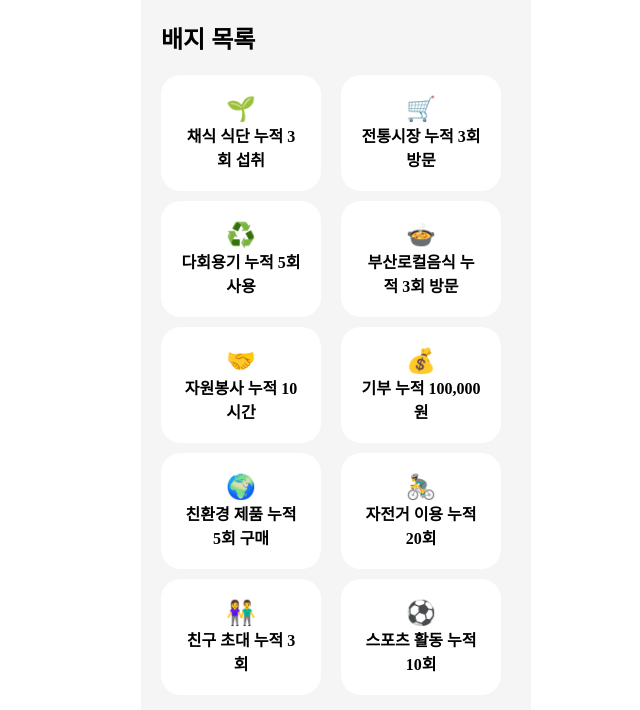
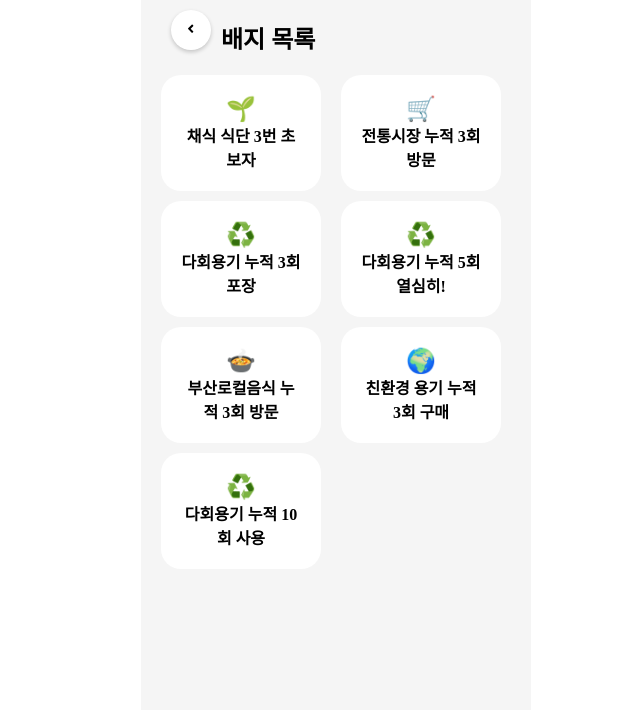
Before and after one commit to team-even/evenFront, a React (Create React App) app: page /badge in a window 1280 px wide. Shown: the top 710 px of the page, without its empty margins (304-944 px from the left). Built offline with nearby package versions, Linux system fonts and the light colour scheme.

Commit message:
fix: 자잘한 흐름 수정

```diff
--- a/src/components/MarketItem.js
+++ b/src/components/MarketItem.js
@@ -1,5 +1,6 @@
 import React from "react";
 import styled from "styled-components";
+import { useNavigate } from "react-router-dom";
 
 const Section = styled.div`
   border: 1px solid #ddd;
@@ -12,6 +13,7 @@ const Section = styled.div`
   width: 100%;
   height: 128px;
   background-color: #ffffff;
+  cursor: pointer;
 `;
 
 const Description = styled.div`
@@ -25,7 +27,7 @@ const MarketName = styled.h4`
 `;
 
 const Tag = styled.span`
-  background-color: #E9ADC8;
+  background-color: #e9adc8;
   border-radius: 20px;
   padding: 5px 10px;
   margin-left: 5px;
@@ -36,22 +38,25 @@ const MiddleDiv = styled.div`
   display: flex;
   align-items: center;
   gap: 10px;
-`
+`;
 
-const Distance = styled.h4`
-
-`
+const Distance = styled.h4``;
 
 const MarketImg = styled.div`
   width: 80px;
   height: 80px;
-  background-color: #eee; /* Placeholder for the image */
+  background-color: #eee;
   border-radius: 5px;
 `;
 
-function MarketItem() {
+function MarketItem({ id }) {
+  const navigate = useNavigate();
+  const handleClick = () => {
+    navigate(`/detail/${id || 1}`); // id가 없으면 1로 설정
+  };
+
   return (
-    <Section>
+    <Section onClick={handleClick}>
       <Description>
         <MarketName>다회용기</MarketName>
         <MiddleDiv>
--- a/src/pages/Badge.jsx
+++ b/src/pages/Badge.jsx
@@ -1,24 +1,24 @@
 import React from "react";
 import styled from "styled-components";
 import BadgeItem from "../components/BadgeItem";
+import BackBtn from "../components/BackBtn";
 
 const dummyBadges = [
-  { name: "채식 식단 누적 3회 섭취", icon: "🌱" },
+  { name: "채식 식단 3번 초보자", icon: "🌱" },
   { name: "전통시장 누적 3회 방문", icon: "🛒" },
-  { name: "다회용기 누적 5회 사용", icon: "♻️" },
+  { name: "다회용기 누적 3회 포장", icon: "♻️" },
+  { name: "다회용기 누적 5회 열심히!", icon: "♻️" },
   { name: "부산로컬음식 누적 3회 방문", icon: "🍲" },
-  { name: "자원봉사 누적 10시간", icon: "🤝" },
-  { name: "기부 누적 100,000원", icon: "💰" },
-  { name: "친환경 제품 누적 5회 구매", icon: "🌍" },
-  { name: "자전거 이용 누적 20회", icon: "🚴‍♂️" },
-  { name: "친구 초대 누적 3회", icon: "👫" },
-  { name: "스포츠 활동 누적 10회", icon: "⚽️" },
-];
-
+  { name: "친환경 용기 누적 3회 구매", icon: "🌍" },
+  { name: "다회용기 누적 10회 사용", icon: "♻️" }
+]
 function Badge() {
   return (
     <Container>
-      <h2>배지 목록</h2>
+      <div style={{display: 'flex'}}>
+        <BackBtn />
+        <h2 style={{marginLeft:'60px'}}>배지 목록</h2>
+      </div>
       <BadgeList>
         {dummyBadges.map((badge, index) => (
           <BadgeItem key={index} badge={badge} />
--- a/src/pages/MyPage.jsx
+++ b/src/pages/MyPage.jsx
@@ -60,7 +60,7 @@ function MyPage() {
 }
 
 const Container = styled.div`
-  margin: 100px 20px;
+  margin: 70px 20px;
 `;
 const Welcome = styled.div`
   margin: 20px 0;
```
